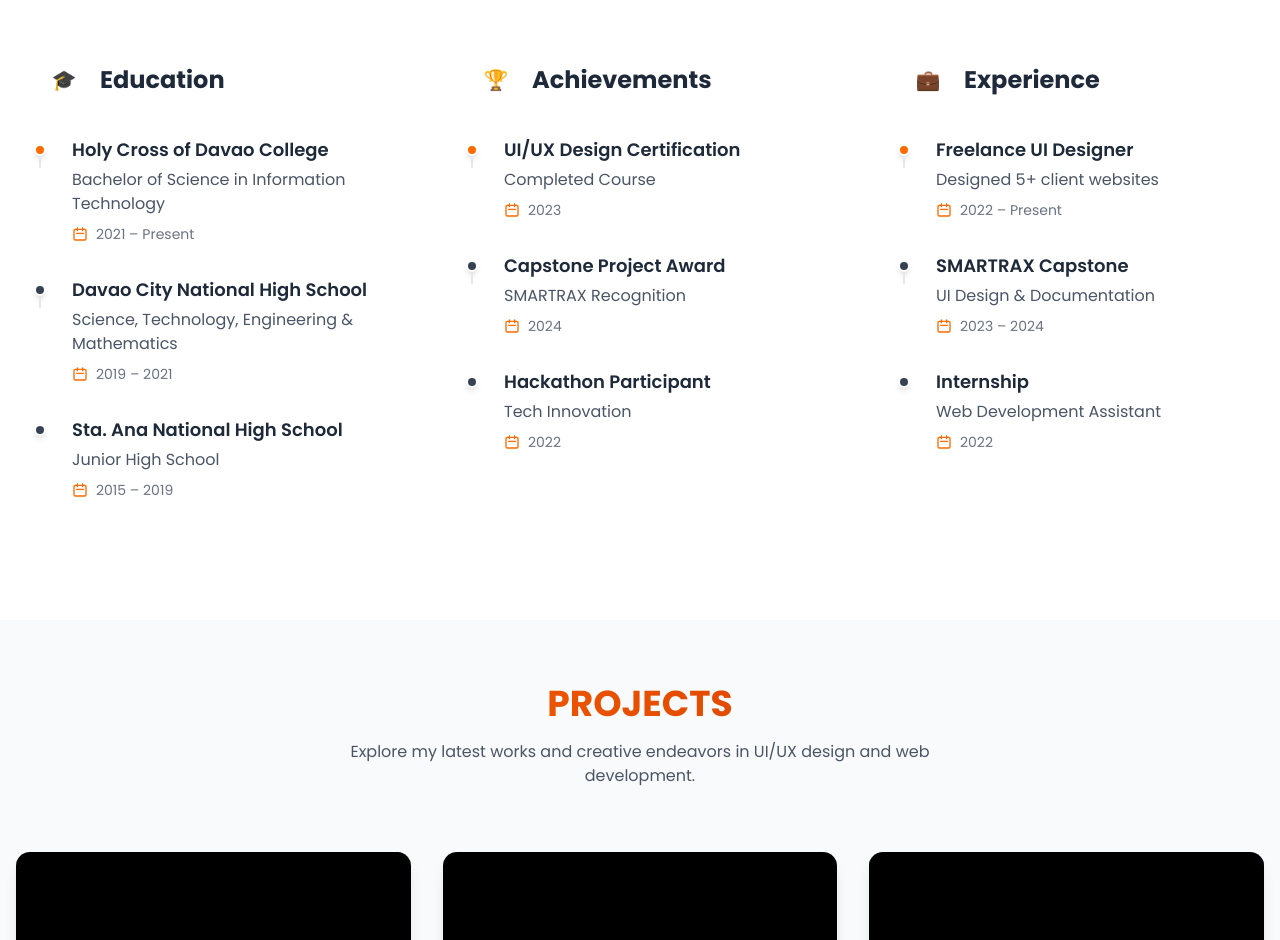
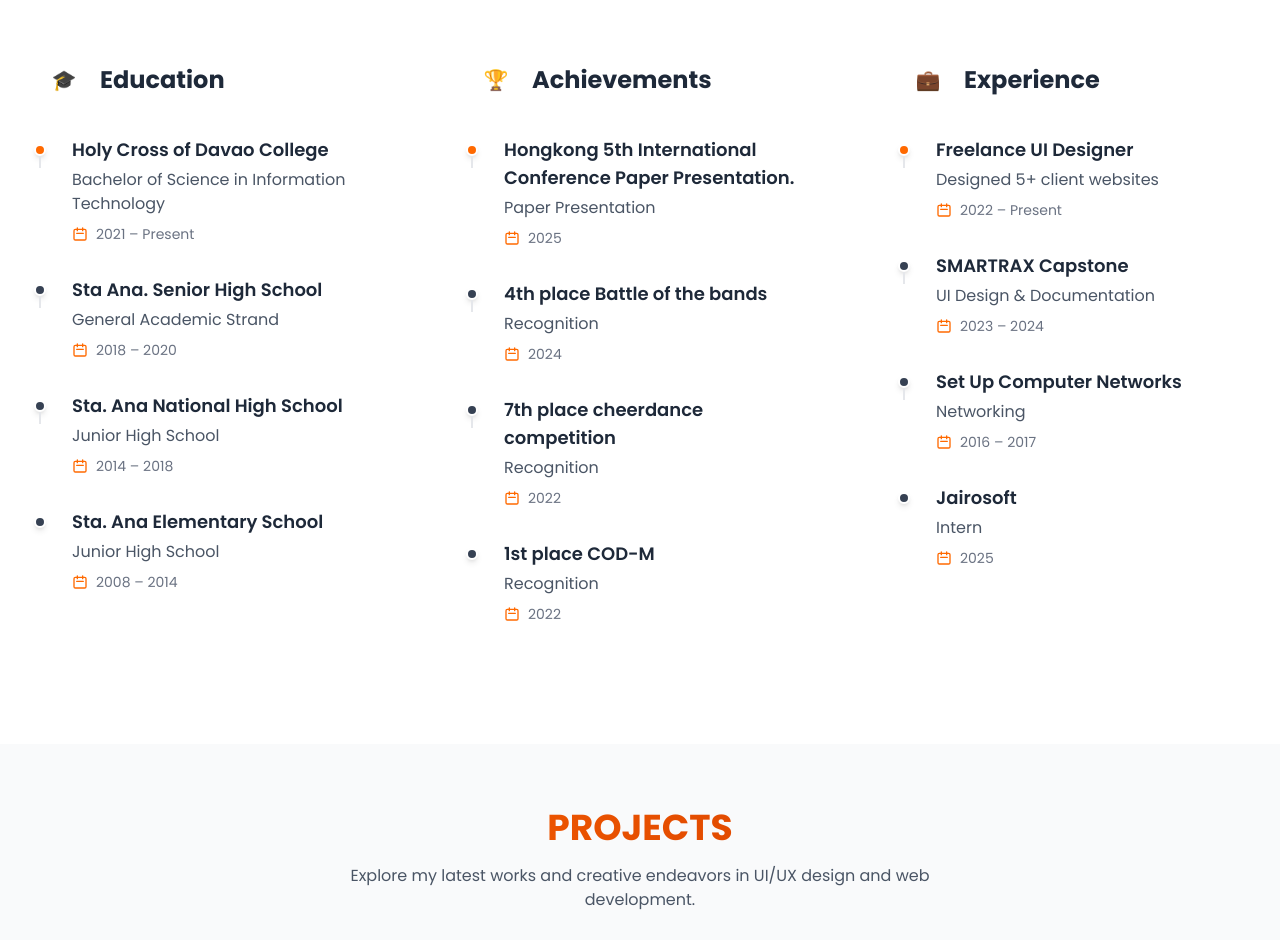
Before and after one commit to CleevePhilip/dazzle, a Next.js app in the folder client/: page / in a window 1280 px wide. Shown: the part 1860-2800 px from the top of the page. Built offline with nearby package versions, Linux system fonts and the light colour scheme.

Commit message:
details and pics

```diff
--- a/client/src/app/page.tsx
+++ b/client/src/app/page.tsx
@@ -11,6 +11,7 @@ import {
   CarouselPrevious,
 } from "@/components/ui/carousel";
 import { TechStack } from "@/components/tech-stack";
+import { link } from "fs";
 const Home = () => {
   const [menuOpen, setMenuOpen] = useState(false);
   const [isScrolled, setIsScrolled] = useState(false);
@@ -39,14 +40,19 @@ const Home = () => {
           duration: "2021 – Present",
         },
         {
-          school: "Davao City National High School",
-          degree: "Science, Technology, Engineering & Mathematics",
-          duration: "2019 – 2021",
+          school: "Sta Ana. Senior High School",
+          degree: "General Academic Strand",
+          duration: "2018 – 2020",
         },
         {
           school: "Sta. Ana National High School",
           degree: "Junior High School",
-          duration: "2015 – 2019",
+          duration: "2014 – 2018",
+        },
+        {
+          school: "Sta. Ana Elementary School",
+          degree: "Junior High School",
+          duration: "2008 – 2014",
         },
       ],
     },
@@ -54,18 +60,23 @@ const Home = () => {
       type: "Achievements",
       items: [
         {
-          school: "UI/UX Design Certification",
-          degree: "Completed Course",
-          duration: "2023",
+          school: "Hongkong 5th International Conference Paper Presentation.",
+          degree: "Paper Presentation",
+          duration: "2025",
         },
         {
-          school: "Capstone Project Award",
-          degree: "SMARTRAX Recognition",
+          school: "4th place Battle of the bands",
+          degree: "Recognition",
           duration: "2024",
         },
         {
-          school: "Hackathon Participant",
-          degree: "Tech Innovation",
+          school: "7th place cheerdance competition",
+          degree: "Recognition",
+          duration: "2022",
+        },
+        {
+          school: "1st place COD-M",
+          degree: "Recognition",
           duration: "2022",
         },
       ],
@@ -84,9 +95,14 @@ const Home = () => {
           duration: "2023 – 2024",
         },
         {
-          school: "Internship",
-          degree: "Web Development Assistant",
-          duration: "2022",
+          school: "Set Up Computer Networks",
+          degree: "Networking",
+          duration: "2016 – 2017",
+        },
+        {
+          school: "Jairosoft",
+          degree: "Intern",
+          duration: "2025",
         },
       ],
     },
@@ -127,7 +143,7 @@ const Home = () => {
     "/COP.jpg",
     "/MCITS.jpg",
     "/UIUX.jpg",
-    "/COA.jpg",
+    "/COC Security.jpg",
     "/COA.jpg",
   ];
 
@@ -312,7 +328,7 @@ const Home = () => {
                     👋 Welcome to my portfolio
                   </span>
                   <h2 className="text-xl sm:text-2xl font-semibold">
-                    Hi, I am <span className="text-orange-500">Dazzle</span>
+                    Hi, I am <span className="text-orange-500">Dazzles</span>
                   </h2>
                 </motion.div>
 
@@ -779,8 +795,8 @@ const Home = () => {
                         </svg>
                       ),
                       title: "Email",
-                      value: "contact@dazzle.dev",
-                      link: "mailto:contact@dazzle.dev",
+                      value: "dazzestaciones@gmail.com",
+                      link: "https://mail.google.com/mail/u/0/#inbox",
                     },
                     {
                       icon: (
@@ -800,7 +816,7 @@ const Home = () => {
                       ),
                       title: "Phone",
                       value: "+63 912 345 6789",
-                      link: "tel:+639123456789",
+                      link: "#",
                     },
                     {
                       icon: (
@@ -864,6 +880,7 @@ const Home = () => {
                         </svg>
                       ),
                       label: "GitHub",
+                      link: "https://github.com/Dazzle0101",
                     },
                     {
                       icon: (
@@ -875,7 +892,8 @@ const Home = () => {
                           <path d="M22.23 5.924a8.212 8.212 0 01-2.357.646 4.115 4.115 0 001.804-2.27 8.221 8.221 0 01-2.606.996 4.103 4.103 0 00-6.991 3.742 11.65 11.65 0 01-8.457-4.287 4.083 4.083 0 00-.556 2.063 4.1 4.1 0 001.825 3.415 4.09 4.09 0 01-1.859-.513v.052a4.104 4.104 0 003.292 4.023 4.099 4.099 0 01-1.853.07 4.11 4.11 0 003.833 2.85A8.236 8.236 0 012 18.407a11.616 11.616 0 006.29 1.84c7.547 0 11.675-6.25 11.675-11.675 0-.178-.004-.355-.012-.531A8.322 8.322 0 0022.23 5.924z" />
                         </svg>
                       ),
-                      label: "Twitter",
+                      label: "Facebook",
+                      link: "https://www.facebook.com/jazzestaciones"
                     },
                     {
                       icon: (
@@ -888,6 +906,7 @@ const Home = () => {
                         </svg>
                       ),
                       label: "LinkedIn",
+                      link:"https://www.linkedin.com/in/dazzle-estaciones-5a61121b7/"
                     },
                   ].map((item, index) => (
                     <motion.a
```
